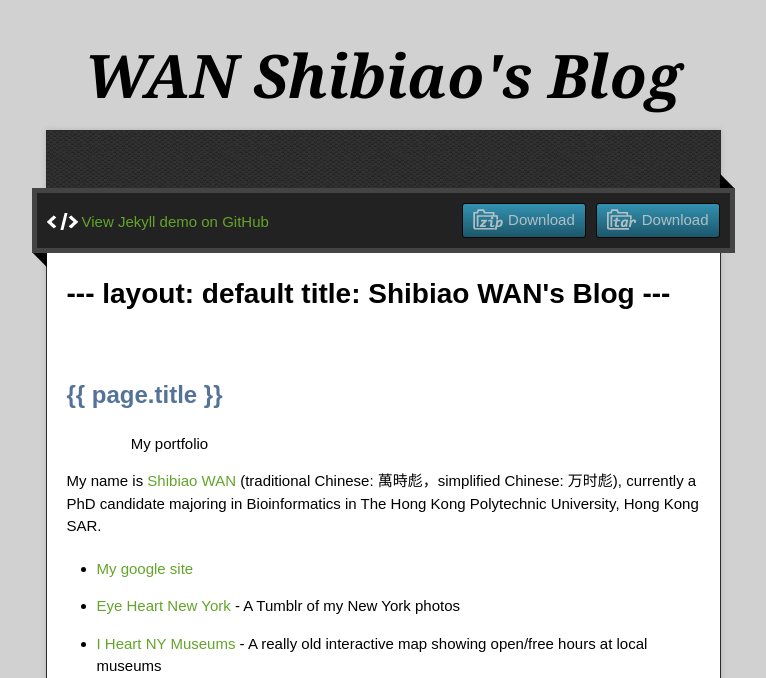
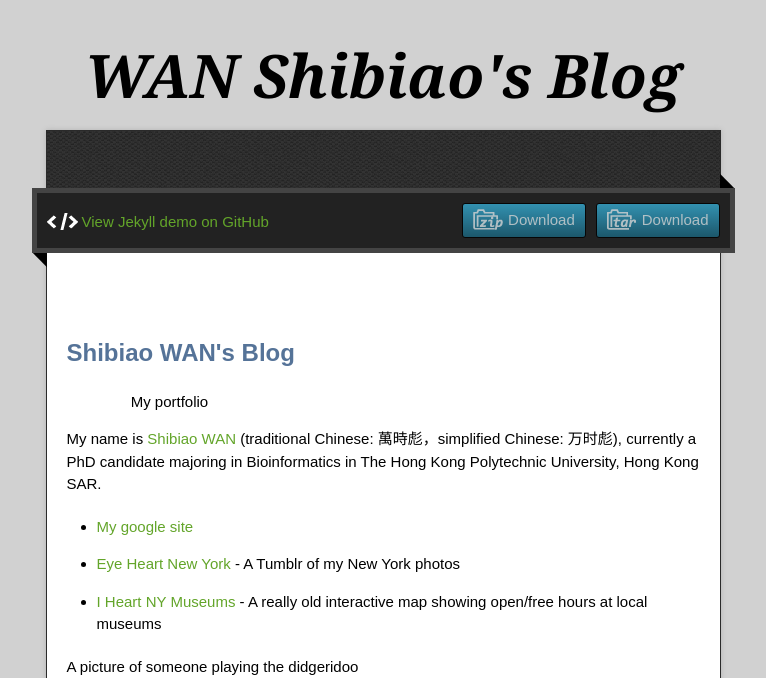
Before and after one commit to jojowang17/jekyll_demo, a Jekyll site: the page built from index.html, in a window 1280 px wide, cut to the strip 0-678 px from the top of the page. Shown: the whole strip, without its empty margins (257-1023 px from the left). Built offline with Jekyll 4.4.1, drawn with Linux system fonts in a browser that asks for light colours; nearby versions of some CDN libraries; some of the changed text lies outside the part shown.

Commit message:
Update index.html

```diff
--- a/index.html
+++ b/index.html
@@ -1,48 +1,3 @@
-<!doctype html>
-<!-- The Time Machine GitHub pages theme was designed and developed by Jon Rohan, on Feb 7, 2012. -->
-<!-- Follow him for fun. http://twitter.com/jonrohan. Tail his code on http://github.com/jonrohan -->
-<html>
-<head>
-  <meta charset="utf-8">
-  <meta http-equiv="X-UA-Compatible" content="IE=edge,chrome=1">
-
-  <link rel="stylesheet" href="stylesheets/stylesheet.css" media="screen">
-  <link rel="stylesheet" href="stylesheets/pygment_trac.css">
-  <script type="text/javascript" src="https://ajax.googleapis.com/ajax/libs/jquery/1.7.1/jquery.min.js"></script>
-  <script type="text/javascript" src="javascripts/script.js"></script>
-
-  <title>Shibiao WAN</title>
-  <meta name="description" content="">
-
-  <meta name="viewport" content="width=device-width,initial-scale=1">
-
-</head>
-
-<body>
-
-  <div class="wrapper">
-    <header>
-      <h1 class="title">WAN Shibiao's Blog</h1>
-    </header>
-    <div id="container">
-      <p class="tagline"></p>
-      <div id="main" role="main">
-        <div class="download-bar">
-        <div class="inner">
-          <a href="https://github.com/jackwan2010/jekyll_demo/tarball/master" class="download-button tar"><span>Download</span></a>
-          <a href="https://github.com/jackwan2010/jekyll_demo/zipball/master" class="download-button zip"><span>Download</span></a>
-          <a href="https://github.com/jackwan2010/jekyll_demo" class="code">View Jekyll demo on GitHub</a>
-        </div>
-        <span class="blc"></span><span class="trc"></span>
-        </div>
-        <article class="markdown-body">
-          <h1>
-
-
-
-</body>
-</html>
-
 ---
 layout: default
 title: Shibiao WAN's Blog
```
